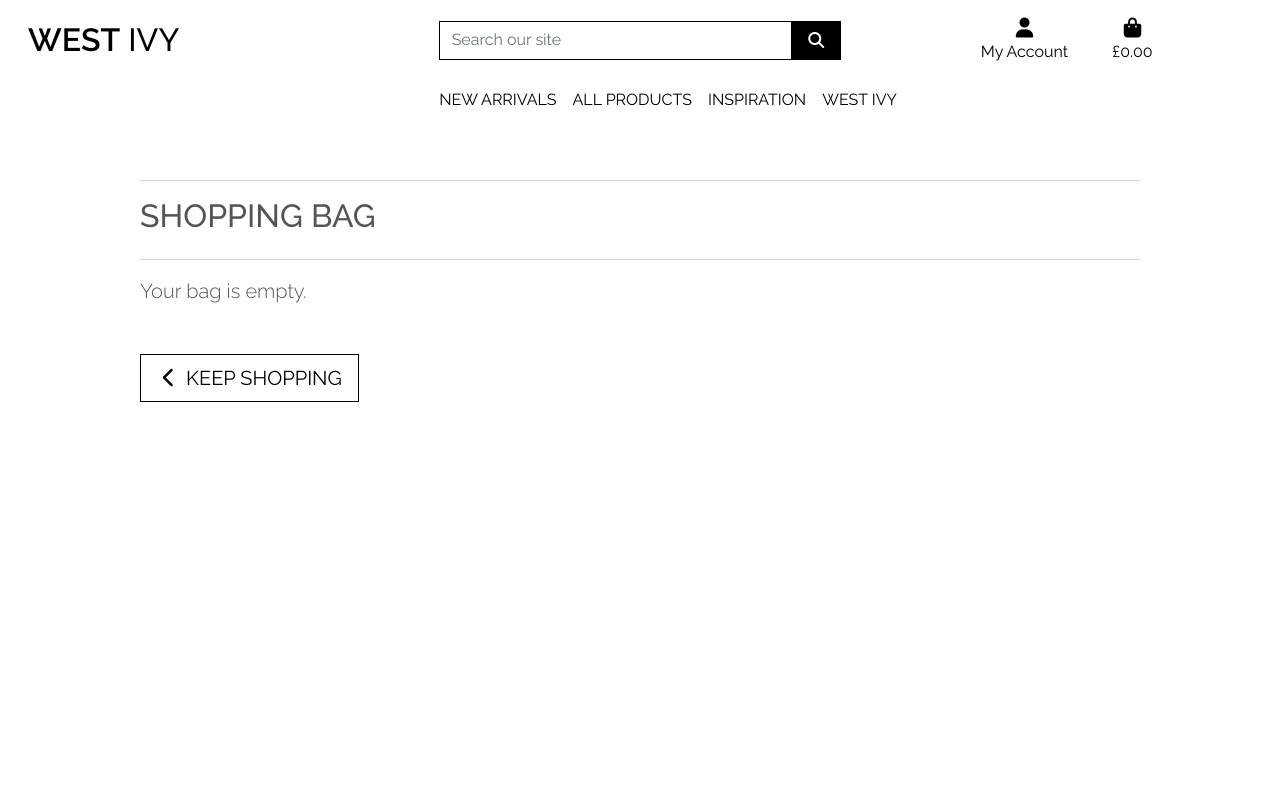
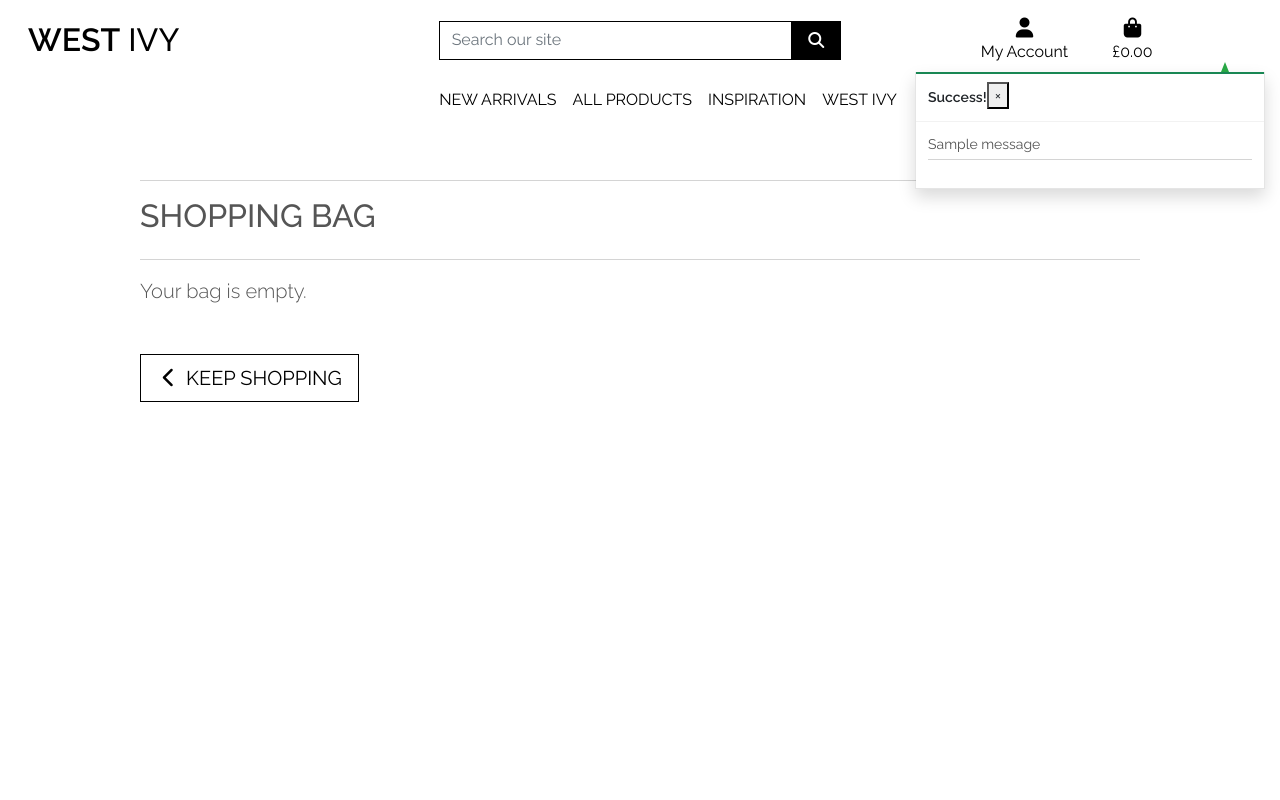
Before and after one commit to carolinecole25/MS4_CC_west_ivy, a Django app: page /bag/ in a window 1280 px wide. Run offline with Django 3.2, Linux system fonts and the light colour scheme; tables that the repository leaves empty hold one stand-in row (values such as "Sample post"); one stand-in notice (Sample message) is shown; some libraries are stand-ins or nearby versions.

Commit message:
Added notifcation css, shopping bag preview and additional messages

```diff
--- a/MS4_CC_west_ivy/settings.py
+++ b/MS4_CC_west_ivy/settings.py
@@ -78,6 +78,8 @@ TEMPLATES = [
         },
     },
 ]
+
+MESSAGE_STORAGE = 'django.contrib.messages.storage.session.SessionStorage'
 
 AUTHENTICATION_BACKENDS = [
     # Needed to login by username in Django admin, regardless of `allauth`
--- a/bag/views.py
+++ b/bag/views.py
@@ -1,4 +1,7 @@
-from django.shortcuts import render, redirect, reverse, HttpResponse
+from django.shortcuts import render, redirect, reverse, HttpResponse, get_object_or_404
+from django.contrib import messages
+
+from products.models import Product
 
 # Create your views here.
 
@@ -11,14 +14,18 @@ def view_bag(request):
 def add_to_bag(request, item_id):
     """ Add a quantity of the specified product to the shopping bag """
 
+    product = get_object_or_404(Product, pk=item_id)
     quantity = int(request.POST.get('quantity'))
     redirect_url = request.POST.get('redirect_url')
     bag = request.session.get('bag', {})
 
     if item_id in list(bag.keys()):
         bag[item_id] += quantity
+        messages.success(request, f'Updated {product.name} quantity to {bag[item_id]}')
+
     else:
         bag[item_id] = quantity
+        messages.success(request, f'Added {product.name} to your bag')
 
     request.session['bag'] = bag
     return redirect(redirect_url)
@@ -27,14 +34,17 @@ def add_to_bag(request, item_id):
 def adjust_bag(request, item_id):
     """Adjust the quantity if the bag"""
 
+    product = get_object_or_404(Product, pk=item_id)
     quantity = int(request.POST.get('quantity'))
     bag = request.session.get('bag', {})
 
     if item_id in list(bag.keys()):
         if bag[item_id] <= 10 and quantity <= 10:
             bag[item_id] = quantity
+            messages.success(request, f'Updated {product.name} quantity to {bag[item_id]}')
     else:
         bag.pop(item_id)
+        messages.success(request, f'Removed {product.name} from your bag')
 
     request.session['bag'] = bag
     return redirect(reverse('view_bag'))
@@ -44,12 +54,15 @@ def remove_from_bag(request, item_id):
     """Remove the item from the shopping bag"""
 
     try:
+        product = get_object_or_404(Product, pk=item_id)
         bag = request.session.get('bag', {})
 
         bag.pop(item_id)
+        messages.success(request, f'Removed {product.name} from your bag')
 
         request.session['bag'] = bag
         return HttpResponse(status=200)
 
     except Exception as e:
+        messages.error(request, f'Error removing item: {e}')
         return HttpResponse(status=500)
--- a/static/css/base.css
+++ b/static/css/base.css
@@ -98,6 +98,74 @@ a.category-badge > span.badge:hover {
     cursor: pointer;
 }
 
+/* ------------------------------- bootstrap toasts */
+
+.message-container {
+    position: fixed;
+    top: 72px;
+    right: 15px;
+    z-index: 99999999999;
+}
+
+.custom-toast {
+    overflow: visible;
+}
+
+.toast-capper {
+    height: 2px;
+}
+
+/* from CSS-tricks.com: https://css-tricks.com/snippets/css/css-triangle/ */
+.arrow-up {
+    width: 0;
+    height: 0;
+    border-left: 4px solid transparent;
+    border-right: 4px solid transparent;
+    border-bottom: 10px solid black;
+    position: absolute;
+    top: -10px;
+    right: 36px;
+}
+
+/* Convenience classes - colors copied from Bootstrap */
+.arrow-primary {
+    border-bottom-color: #007bff !important;
+}
+
+.arrow-secondary {
+    border-bottom-color: #6c757d !important;
+}
+
+.arrow-success {
+    border-bottom-color: #28a745 !important;
+}
+
+.arrow-danger {
+    border-bottom-color: #dc3545 !important;
+}
+
+.arrow-warning {
+    border-bottom-color: #ffc107 !important;
+}
+
+.arrow-info {
+    border-bottom-color: #17a2b8 !important;
+}
+
+.arrow-light {
+    border-bottom-color: #f8f9fa !important;
+}
+
+.arrow-dark {
+    border-bottom-color: #343a40 !important;
+}
+
+.bag-notification-wrapper {
+    height: 100px;
+    overflow-x: hidden;
+    overflow-y: auto;
+}
+
 /* -------------------------------- Media Queries */
 
 /* Slightly larger container on xl screens */
--- a/templates/base.html
+++ b/templates/base.html
@@ -115,9 +115,23 @@
       </div>
     </header>
 
-      {% if messages %}
-        <div class="message-container"></div>
-      {% endif %}
+    {% if messages %}
+        <div class="message-container">
+            {% for message in messages %}
+                {% with message.level as level %}
+                    {% if level == 40 %}
+                        {% include 'includes/toasts/toast_error.html' %}
+                    {% elif level == 30 %}
+                        {% include 'includes/toasts/toast_warning.html' %}
+                    {% elif level == 25 %}
+                        {% include 'includes/toasts/toast_success.html' %}
+                    {% else %}
+                        {% include 'includes/toasts/toast_info.html' %}
+                    {% endif %}
+                {% endwith %}
+            {% endfor %}
+        </div>
+    {% endif %}
 
       {% block page_header %}
       {% endblock %}
@@ -126,6 +140,9 @@
       {% endblock %}
 
       {% block postloadjs %}
+        <script type="text/javascript">
+          $('.toast').toast('show');
+        </script>
       {% endblock %}
 
   </body>
--- /dev/null
+++ b/templates/includes/toasts/toast_success.html
@@ -0,0 +1,53 @@
+<div class="toast custom-toast rounded-0 border-top-0" data-autohide="false">
+    <div class="arrow-up arrow-success"></div>
+    <div class="w-100 toast-capper bg-success"></div>
+    <div class="toast-header bg-white text-dark">
+        <strong class="mr-auto">Success!</strong>
+        <button type="button" class="ml-2 mb-1 close text-dark" data-dismiss="toast" aria-label="Close">
+            <span aria-hidden="true">&times;</span>
+        </button>
+    </div>
+    <div class="toast-body bg-white">
+        <div class="row">
+            <div class="col">
+                {{ message }}
+                <hr class="mt-1 mb-3">
+            </div>
+        </div>
+        {% if grand_total %}
+            <p class="logo-font bg-white text-black py-1">Your Bag ({{ product_count }})</p>
+            <div class="bag-notification-wrapper">
+                {% for item in bag_items %}
+                    <div class="row">
+                        <div class="col-3 my-1">
+                            <img class="w-100" src="{{ item.product.image.url }}">
+                        </div>
+                        <div class="col-9">
+                            <p class="my-0"><strong>{{ item.product.name }}</strong></p>
+                            <p class="my-0 small text-muted">Qty: {{ item.quantity }}</p>
+                        </div>
+                    </div>
+                {% endfor %}
+            </div>
+            <div class="row">
+                <div class="col">
+                    <strong><p class="mt-3 mb-1 text-black">
+                        Total{% if free_delivery_delta > 0 %} (Exc. delivery){% endif %}:
+                        <span class="float-right">£{{ total|floatformat:2 }}</span>
+                    </p></strong>
+                    {% if free_delivery_delta > 0 %}
+                        <p class="mb-0 p-2 bg-warning shadow-sm text-black text-center">
+                            Spend <strong>£{{ free_delivery_delta }}</strong> more to get free next day delivery!
+                        </p>
+                    {% endif %}
+                    <a href="{% url 'view_bag' %}" class="btn btn-black btn-block rounded-0">
+                        <span class="text-uppercase">Go To Secure Checkout</span>
+                        <span class="icon">
+                            <i class="fas fa-lock"></i>
+                        </span>
+                    </a>
+                </div>
+            </div>
+        {% endif %}
+    </div>
+</div>
```
Also changed, not shown: templates/includes/toasts/toast_error.html (added, +13 -0 lines), templates/includes/toasts/toast_info.html (added, +13 -0 lines), templates/includes/toasts/toast_warning.html (added, +13 -0 lines), README.md.
